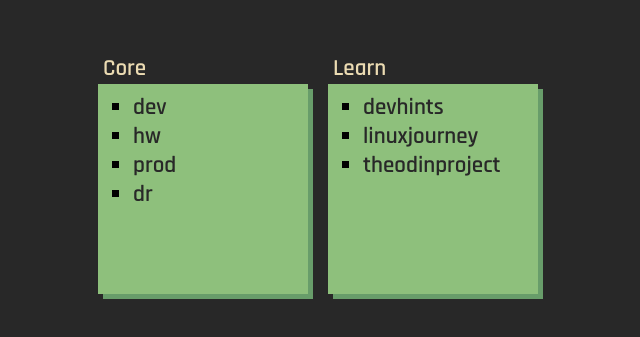
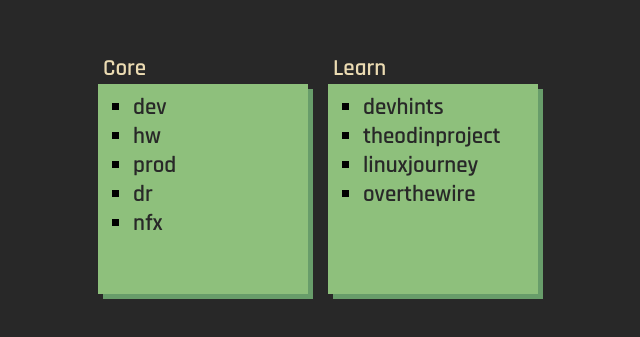
Before and after one commit to shanec-/startpage, a Vue app: page / in a window 1280 px wide. Shown: the part 211-548 px from the top of the page, without its empty margins (322-962 px from the left). Built offline with nearby package versions, Linux system fonts and the light colour scheme; a web font is replaced by a local one.

Commit message:
feat(data.js): added new links

```diff
--- a/src/shared/data.js
+++ b/src/shared/data.js
@@ -17,7 +17,11 @@
       {
         href: "https://www.reddit.com/user/bentus/m/drones/",
         text: "dr"
-      }
+      },
+      {
+        href: "http://nullfactory.net",
+        text: "nfx"
+      },
     ]
   },
   {
@@ -28,12 +32,16 @@
         text: "devhints"
       },
       {
+        href: "https://www.theodinproject.com/",
+        text: "theodinproject"
+      },
+      {
         href: "https://linuxjourney.com/",
         text: "linuxjourney"
       },
       {
-        href: "https://www.theodinproject.com/",
-        text: "theodinproject"
+        href: "https://overthewire.org/wargames/bandit/",
+        text: "overthewire"
       }
     ]
   }
```
